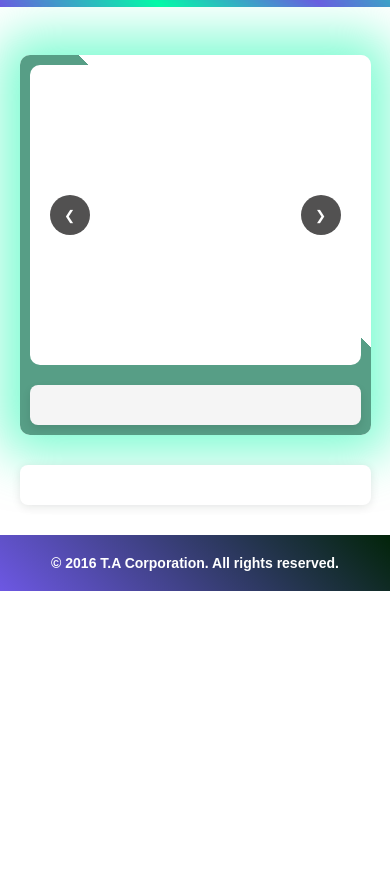
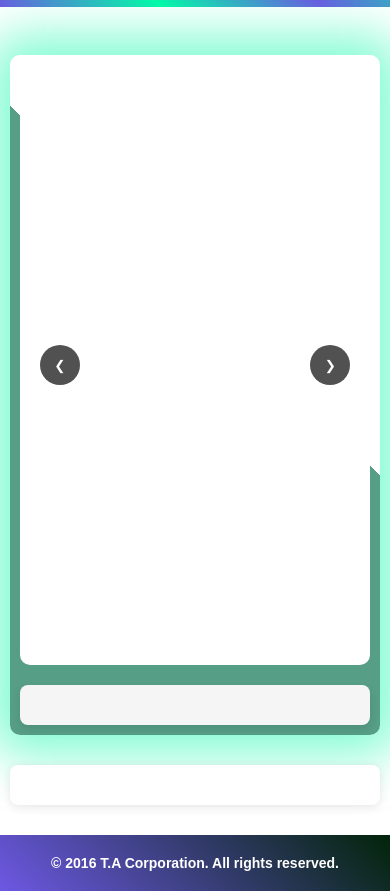
Before and after one commit to dev-andalib/tacorpF, a website: page html/product_detail.html in a window 390 px wide. Shown: the part 87-978 px from the top of the page. Before the commit the page ends 844 px from the top, so only its background shows below. Drawn offline with Linux system fonts and the light colour scheme.

Commit message:
Update product_detail.css

```diff
--- a/css/product_detail.css
+++ b/css/product_detail.css
@@ -207,7 +207,7 @@ footer {
 /* MEDIA QUERY FOR 300 X 470 PX */
 @media screen and (max-width: 470px) {
   main{
-    width: 90%;
+    width: 95%;
   }
   .hero {
     flex-direction: column;
@@ -219,7 +219,7 @@ footer {
   }
 
   .slider-container {
-    height: 300px;
+    height: 600px;
     border-radius: 10px;
     width: 100%;
   }
```
